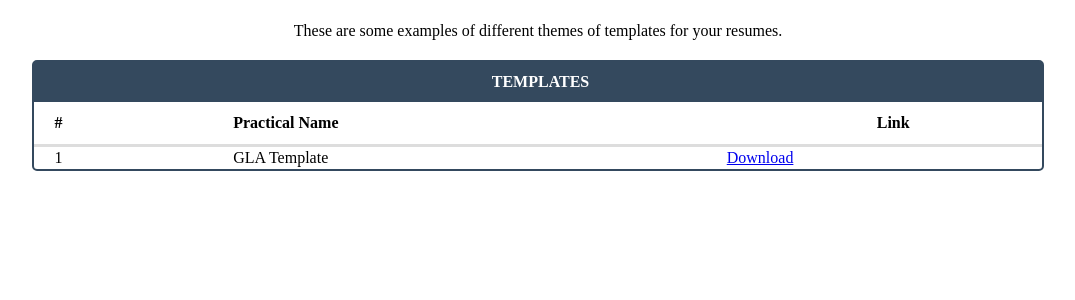
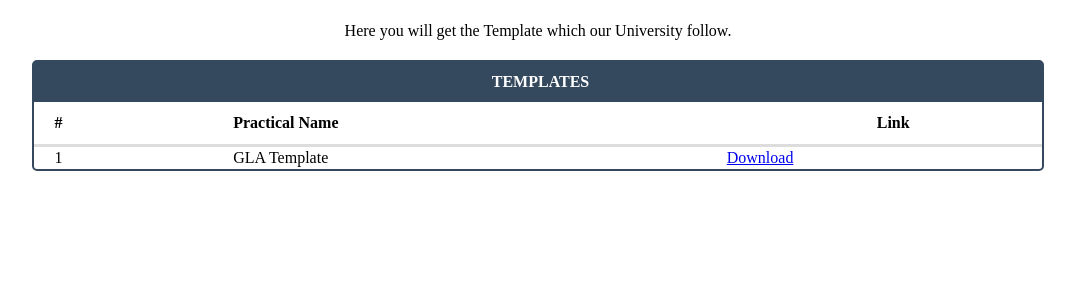
Before and after one commit to Sanat0412/Resume_Builder-Mini-Project, a PHP site: page /template.php in a window 1280 px wide. Shown: the part 58-358 px from the top of the page, without its empty margins (102-1177 px from the left). Run offline with PHP 8.4, Linux system fonts and the light colour scheme.

Commit message:
fixed bugs

```diff
--- a/template.php
+++ b/template.php
@@ -15,7 +15,7 @@
   </div>
   <div id="intro">
     <p>
-      These are some examples of different themes of templates for your resumes.
+      Here you will get the Template which our University follow.
     </p>
   </div>
   <table>
```
